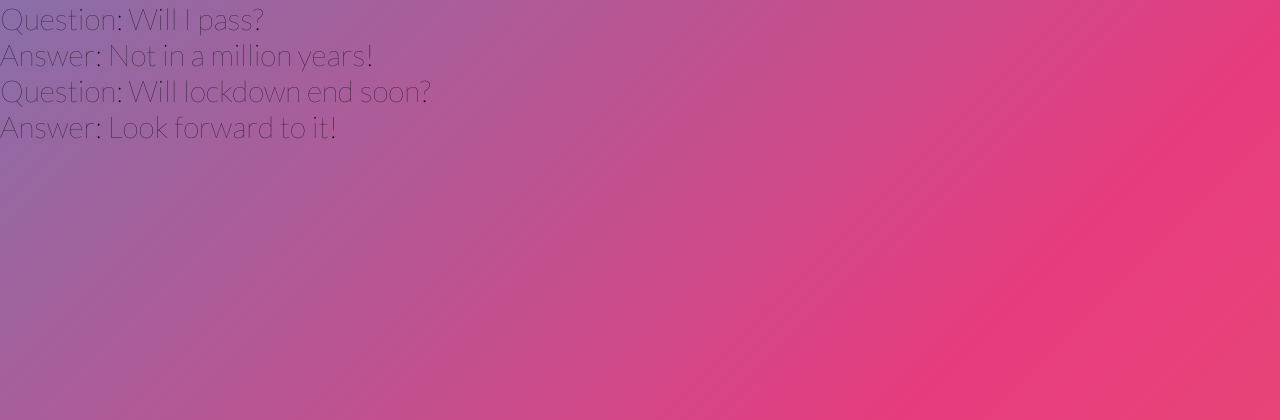
After one commit to btlin1213/MSA-flask-app, a Flask app: page /allquestions in a window 1280 px wide. The commit adds this page. Shown: the top 420 px of the page. Run offline with Flask 2, Linux system fonts and the light colour scheme; data comes from the database, SQL or seed files in the repository; both versions use the stored data as it was after the commit.

Commit message:
add question view

```diff
--- /dev/null
+++ b/answers.py
@@ -0,0 +1,29 @@
+# random pool of answers
+answers_pool = [
+    "Absolutely!",
+    "Stop doubting yourself.",
+    "Put your mind to it.",
+    "Let go of your worries.",
+    "Look forward to it!",
+    "Of course.",
+    "Maybe not right now, but in the nearby future.",
+    "Take a break and come back to it.",
+    "Less doubting, more trusting.",
+    "No way!",
+    "Not in a million years!",
+    "What will be, will be.",
+    "Go for it!",
+    "Just do it!",
+    "Not this time, try again!",
+    "Just relax, and the best outcome will come to you.",
+    "Ask again tomorrow.",
+    "Very good idea!",
+    "Anything is possible if you try hard enough.",
+    "That is impossible, sorry!",
+    "Maybe? Very little chance though.",
+    "You already have the answer in your heart.",
+    "Watch your back.",
+    "As you wish.",
+    "You are the master of your life.",
+    "Seize the day."
+]
--- a/app.py
+++ b/app.py
@@ -1,8 +1,62 @@
-from flask import Flask, render_template
+import os
+import random
+from flask import Flask, render_template, request, redirect, url_for
+from flask_sqlalchemy import SQLAlchemy
+from answers import answers_pool as answers
 
 app = Flask(__name__)
 
+# get directory of file
+basedir = os.path.abspath(os.path.dirname(__file__))
+# create path to sqlite file based on directory path above
+app.config['SQLALCHEMY_DATABASE_URI'] =\
+    'sqlite:///' + os.path.join(basedir, 'data.sqlite')
+app.config['SQLALCHEMY_TRACK_MODIFICATIONS'] = False
 
+# wrap flask-alchemy instance around flask app
+db = SQLAlchemy(app)
+
+# MODELS
+class Question(db.Model):
+    __tablename__ = 'questions'
+    id = db.Column(db.Integer, primary_key=True)
+    question_body = db.Column(db.String(64))
+    answer_body = db.Column(db.String(64))
+
+    def __repr__(self):
+        return '<Question %r - %r>' % self.question_body, self.answer_body
+
+# SET UP DATABASE
+db.drop_all()
+db.create_all()
+# sample questions and answers
+questions = ['Will I pass?', 'Will lockdown end soon?']
+for question in questions:
+    answer = random.choice(answers)
+    new_question_entry = Question(question_body=question, answer_body=answer)
+    db.session.add(new_question_entry)
+db.session.commit()
+
+
+# ROUTES
 @app.route('/')
 def home():
     return render_template("home.html")
+
+@app.route('/add_question', methods=['POST'])
+def add_question():
+    question = request.form.get('questionBody')
+    answer = random.choice(answers)
+    new_question_entry = Question(question_body=question, answer_body=answer)
+    db.session.add(new_question_entry)
+    db.session.commit()
+    return redirect(url_for('home'))
+
+@app.route('/answer')
+def show_answer():
+    return render_template("answer.html", answer=answer)
+
+@app.route('/allquestions')
+def show_all_questions():
+    questions = Question.query.all()
+    return render_template("allquestions.html", questions=questions)
--- /dev/null
+++ b/templates/allquestions.html
@@ -0,0 +1,16 @@
+<!DOCTYPE html>
+<html lang="en">
+    <head>
+        <link rel="stylesheet" href="/static/main.css">
+    </head>
+
+    <title>Past Questions</title>
+    <div class="questionslist">
+        <ul>
+            {% for question in questions %}
+            <li>Question: {{question.question_body}}</li>
+            <li>Answer: {{question.answer_body}}</li>
+            {% endfor %}
+        </ul>
+    </div>
+</html>
```
Also changed, not shown: templates/answer.html (added, +17 -0 lines), templates/home.html (+6 -4 lines), data.sqlite (added).
